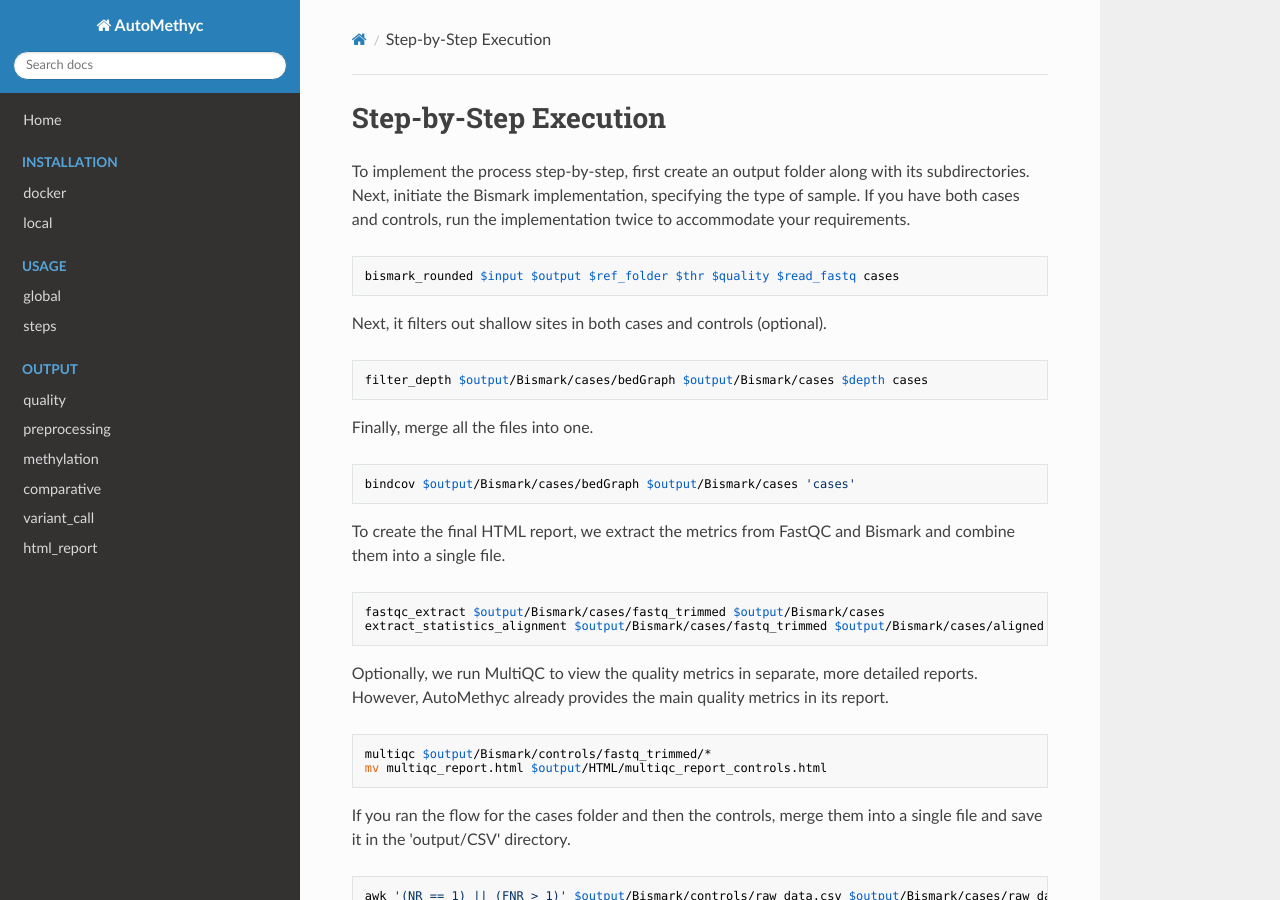
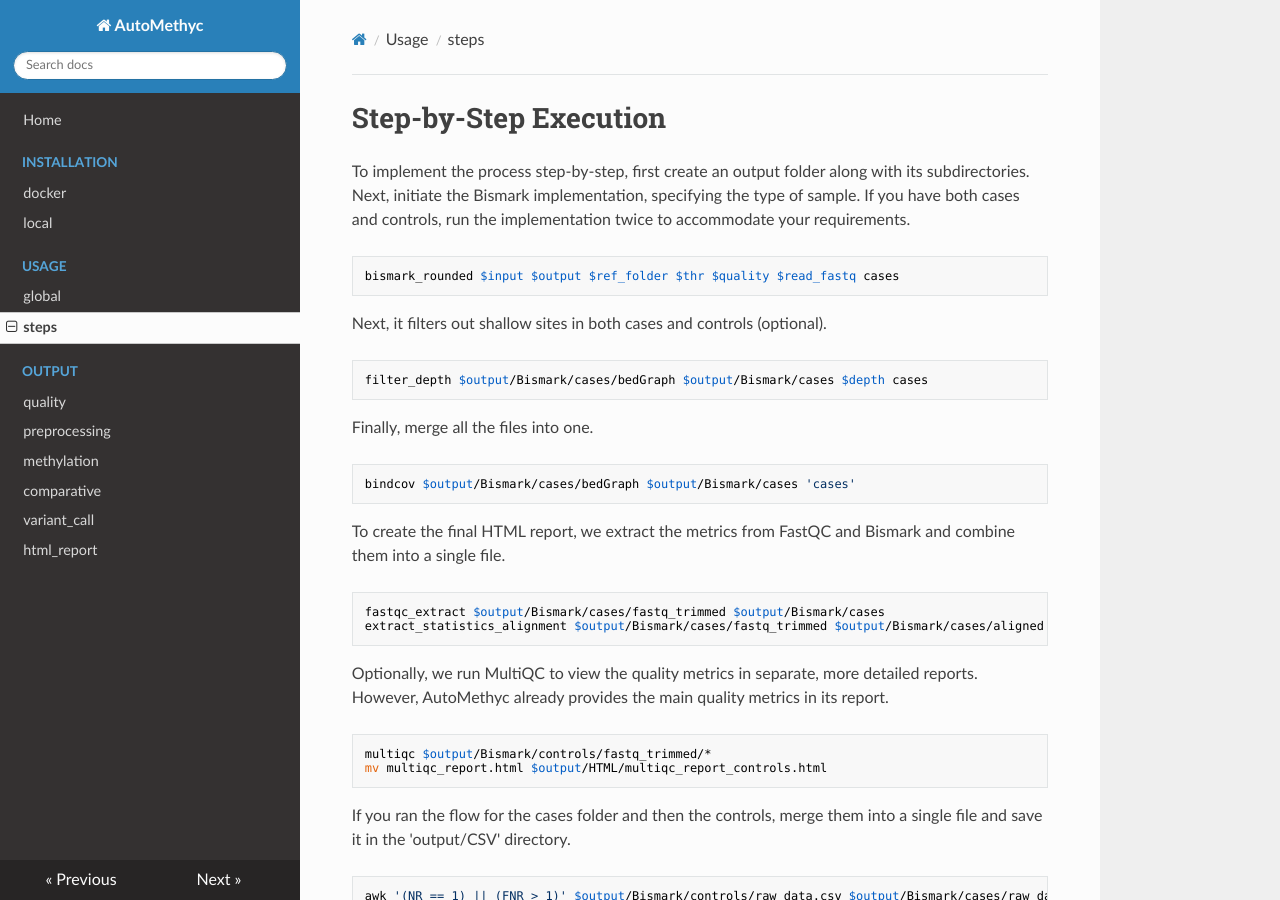
Before and after one commit to FerAmbriz/AutoMethyc, an MkDocs documentation site: the page built from docs/docs/Usage/steps.md, in a window 1280 px wide and 900 px high. Built offline with MkDocs 1.6.1, drawn with Linux system fonts in a browser that asks for light colours; nearby versions of some CDN libraries.

Commit message:
Update mkdocs.yml

```diff
--- a/docs/mkdocs.yml
+++ b/docs/mkdocs.yml
@@ -10,7 +10,7 @@ nav:
     - local: Installation/local.md
   - Usage:
     - global: Usage/usage.md
-    - steps: Step-by-step/steps.md
+    - steps: Usage/steps.md
   - Output:
     - quality: Output/quality_metrics.md
     - preprocessing: Output/preprocessing.md
```
